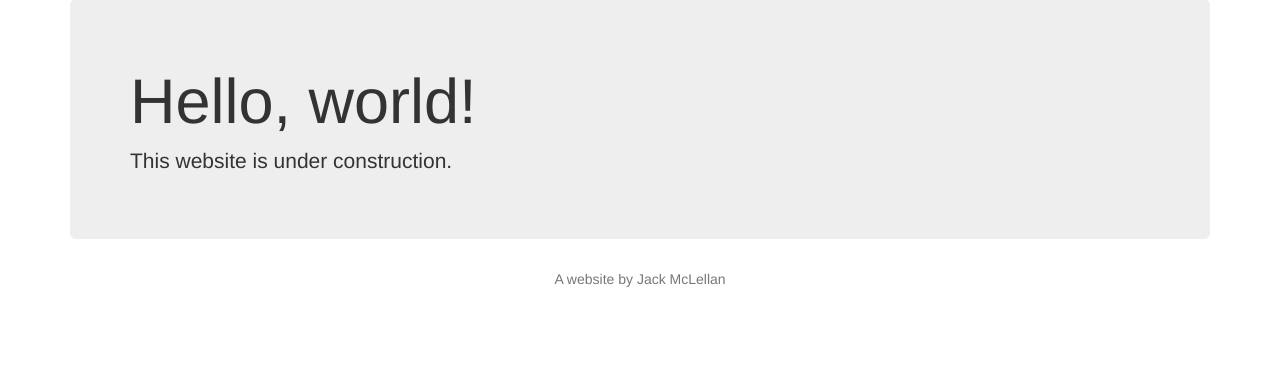
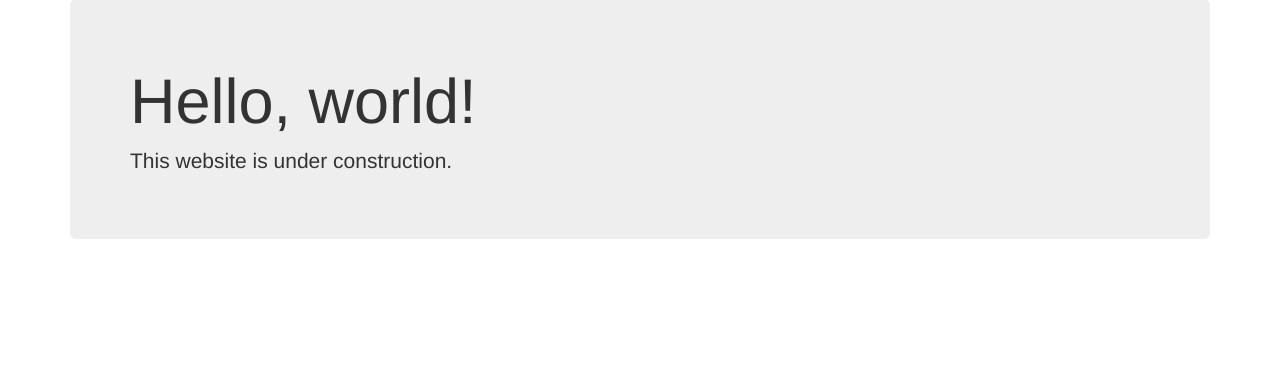
Before and after one commit to attackfrog/steamvision, a Flask app: template templates/index.html in a window 1280 px wide. Shown: the part 73-446 px from the top of the page. Run offline with Flask 2, Linux system fonts and the light colour scheme; the template is opened without the code that fills it, so the values that code supplies are empty; some libraries are stand-ins or nearby versions.

Commit message:
Remove footer

```diff
--- a/templates/base.html
+++ b/templates/base.html
@@ -64,11 +64,11 @@
         {% block main %}{% endblock %}
     </div>
 
-    <footer class="footer">
+    <!-- footer class="footer">
         <div class="container">
-            <p class="text-muted">A website by Jack McLellan</p>
+            <p class="text-muted">Jack McLellan 2017</p>
         </div>
-    </footer>
+    </footer> -->
 
     <!-- Scripts: -->
 
```
